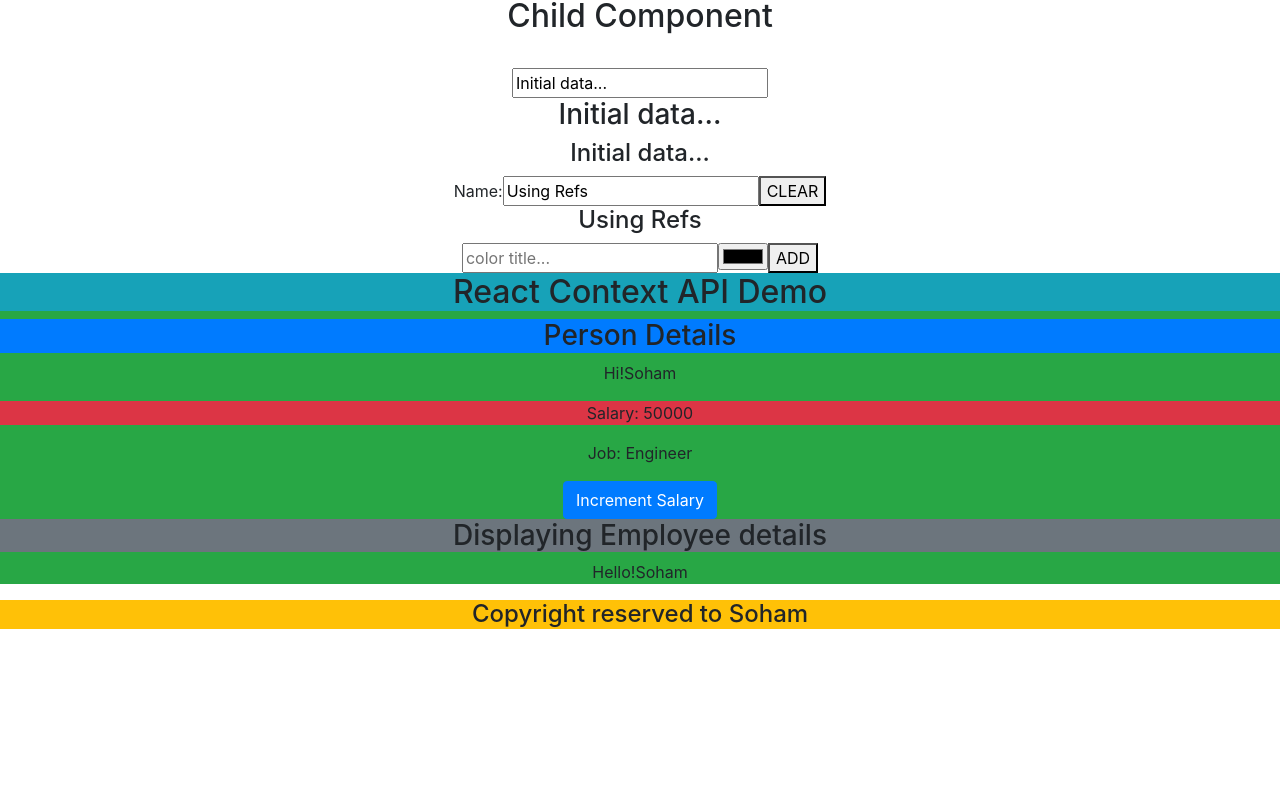
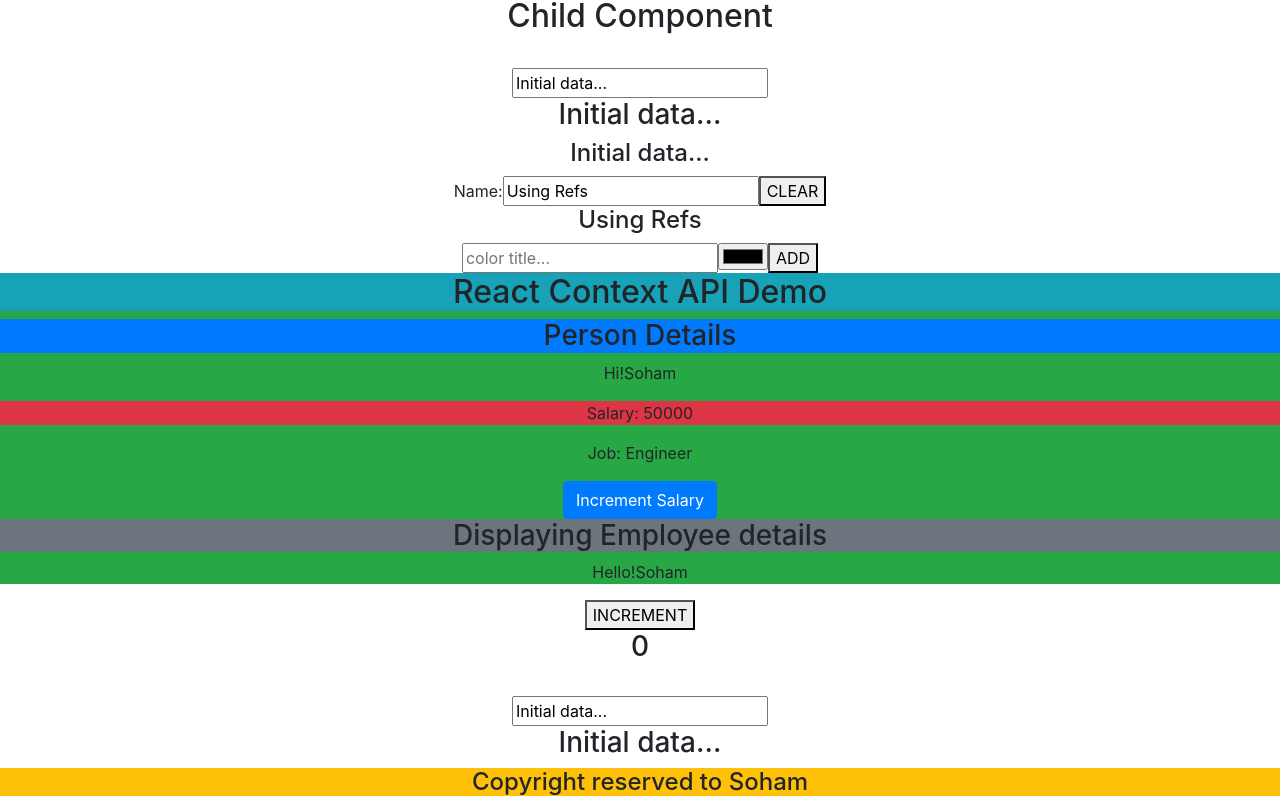
Before and after one commit to shahsohamk/react-redux, a React (Create React App) app: page / in a window 1280 px wide. Shown: the part 1466-2270 px from the top of the page. Before the commit the page ends 2103 px from the top, so only its background shows below. Built offline with nearby package versions, Linux system fonts and the light colour scheme.

Commit message:
Component Life Cycle

```diff
--- a/src/components/Dashboard.jsx
+++ b/src/components/Dashboard.jsx
@@ -5,6 +5,7 @@ import TextInput from './props_state/TextInput';
 import ChildParentInvoke from './parent_child/ChildParentInvoke';
 import RefsDemo from './parent_child/RefsDemo';
 import Context from './contextApi/Context'
+import CompLifeCycle from './lifecycle/CompLifeCycle';
 
 //stateful functional component / class component / intelligent components
 export default class Dashboard extends Component{
@@ -21,6 +22,7 @@ export default class Dashboard extends Component{
                 <ChildParentInvoke></ChildParentInvoke>
                 <RefsDemo></RefsDemo>
                 <Context></Context>
+                <CompLifeCycle></CompLifeCycle>
             </div>
         )
     }
--- a/src/components/contextApi/Context.jsx
+++ b/src/components/contextApi/Context.jsx
@@ -82,7 +82,6 @@ class Employee extends React.Component{
                             <React.Fragment>
                                 <h3 className="bg-secondary">Displaying Employee details</h3>
                                 <p>Hello!{context.state.name}</p>
-
                             </React.Fragment>
                         )
                     }
--- /dev/null
+++ b/src/components/lifecycle/CompLifeCycle.jsx
@@ -0,0 +1,141 @@
+import React from 'react';
+//import Parent from './ErrorHandlling';
+
+export default class CompLifeCycle extends React.Component {
+
+   constructor(props) {
+     //1. initialization phase
+      super(props);
+      this.state = {
+         data: 0,
+         msg: 'Initial data...'
+      }
+     // this.setNewNumber = this.setNewNumber.bind(this)
+     // this.updateState = this.updateState.bind(this);
+   };
+
+   setNewNumber(e) {
+      this.setState({data: this.state.data + 1})
+   }
+   updateState(e) {
+      this.setState({msg:e.target.value});
+   }
+   //2. Initial render
+   render() {
+      return (
+         <div>
+             <button  onClick = {(event)=>{this.setNewNumber(event)}}>INCREMENT</button>
+
+             <Content myNumber = {this.state.data} ></Content>
+            <br/>
+             <input type = "text" value = {this.state.msg}
+                           onChange = {(e)=>this.updateState(e)} />
+             <h3 >{this.state.msg}</h3>
+            </div>
+      );
+   }
+}// parent component is completed
+
+//child comp
+class Content extends React.Component {
+  constructor(props){
+    // Initialize props with constructor, initialize state and register events
+    super(props);
+    this.state={name:'Murthy'}
+    console.log("In constructor:"+props.myNumber);
+    console.log("1. Content Constructor fired - Initialization phase");
+    this.handleScroll = this.handleScroll.bind(this);
+  }
+  // register the handler
+  handleScroll() {
+    console.log("handle Scroll is executed");
+}
+
+  //The componentWillMount() method is invoked only once before initial rendering.
+   //It is also a good place to set initial state value inside componentWillMount().
+   componentWillMount() {
+      // load data from cache (Local storage)
+       console.log('1. componentWillMount => ' +this.props.myNumber);
+   }
+
+// important hook fires only once
+componentDidMount() {
+  console.log('2. Component DID MOUNT! - reset data or reintialize data ')
+ console.log('componentDidMount => ' + this.props. myNumber);
+ //Make ajax calls here or load some mocked data and update state
+  //window.addEventListener('scroll', this.handleScroll);
+}
+
+//This method will be invoked when a component is receiving
+   //new props. componentWillReceiveProps()
+   //won't be called for the initial rendering.
+   componentWillReceiveProps(nextProps) {
+      console.log('3.set default props here and validate props here')
+      console.log("Props in Component will receive :"+ nextProps.myNumber)
+     //The old props can be accessed via this.props inside this.
+    //you can set state according to changes of props in this method.
+    this.setState({
+      isPassed: nextProps.myNumber >= 60
+       });
+    }
+
+    // In future versions, above method replaced with below method
+    static getDerivedStateFromProps(props, state){
+      console.log("getDerivedStateFromProps")
+      console.log(state.name)
+      return {}
+  }
+    //shouldComponentUpdate() will be invoked before rendering
+//when new props or state are being received.
+// This method won't be called on initial rendering. (return true by default)
+   shouldComponentUpdate(nextProps, nextState) {
+      console.log("Decide whether to re-render or not ")
+      console.log(nextState )
+      // Don't rerender if score doesn't change
+    //if ( nextProps.myNumber == this.props.myNumber ) {
+    //  console.log(" Component Not Rendered");
+    //  return false;
+  //}
+    console.log(" 4. Component is  Rendered");
+    if(nextProps.myNumber >3) {
+      return true
+    }else{
+         return false;  // change it to false to stop rendering
+        }
+   }
+
+//Use this as an opportunity to prepare for an update.
+   componentWillUpdate(nextProps, nextState) {
+      //- check props & state before updating state
+      console.log('5.Component WILL UPDATE! ' +nextProps.myNumber );
+   }
+
+   //Invoked immediately after the component's updates
+   //are flushed to the DOM.
+  //This method is not called for the initial rendering.
+//You can perform DOM operations after an update inside this function.
+// access Real DOM with Jquery here or normal javascript
+   componentDidUpdate(prevProps, prevState) {
+      console.log('7. Component DID UPDATE! - you can rollback state here to previous state')
+   }
+       // Error handling only available from 16.0 onwards
+   componentDidCatch(err) {
+    console.log("Some error has occured... log it in server in mongodb")
+  }
+   //This is invoked immediately before a component is unmounted or removed from the DOM.
+  //Use this as an opportunity to perform cleanup operations.
+  // For example, unbind event listeners here to avoid memory leaking.
+   componentWillUnmount() {
+    // avoid memory leak - unsubscribe to web sockets
+      console.log('8.Component WILL UNMOUNT! - release the resources here or cache data here')
+      window.removeEventListener('scroll', this.handleScroll);
+    }
+   render() {
+      return (
+         <div>
+            <h3 >{this.props.myNumber}</h3>
+         </div>
+      );
+   }
+}
+// End of code
```
